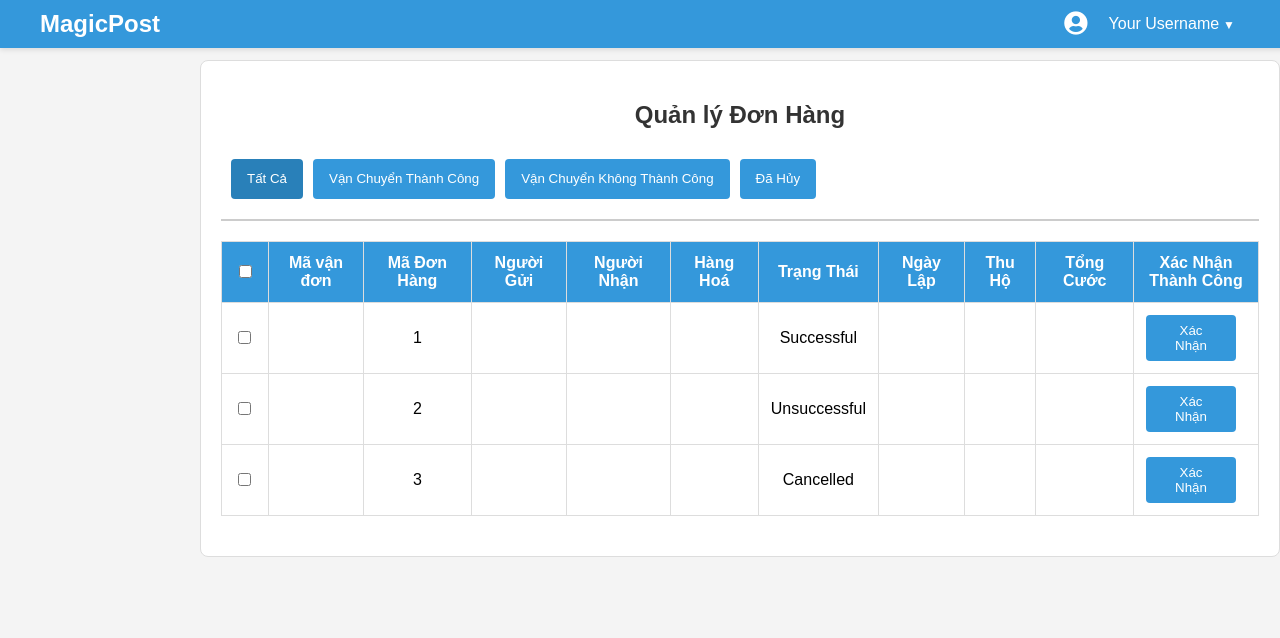
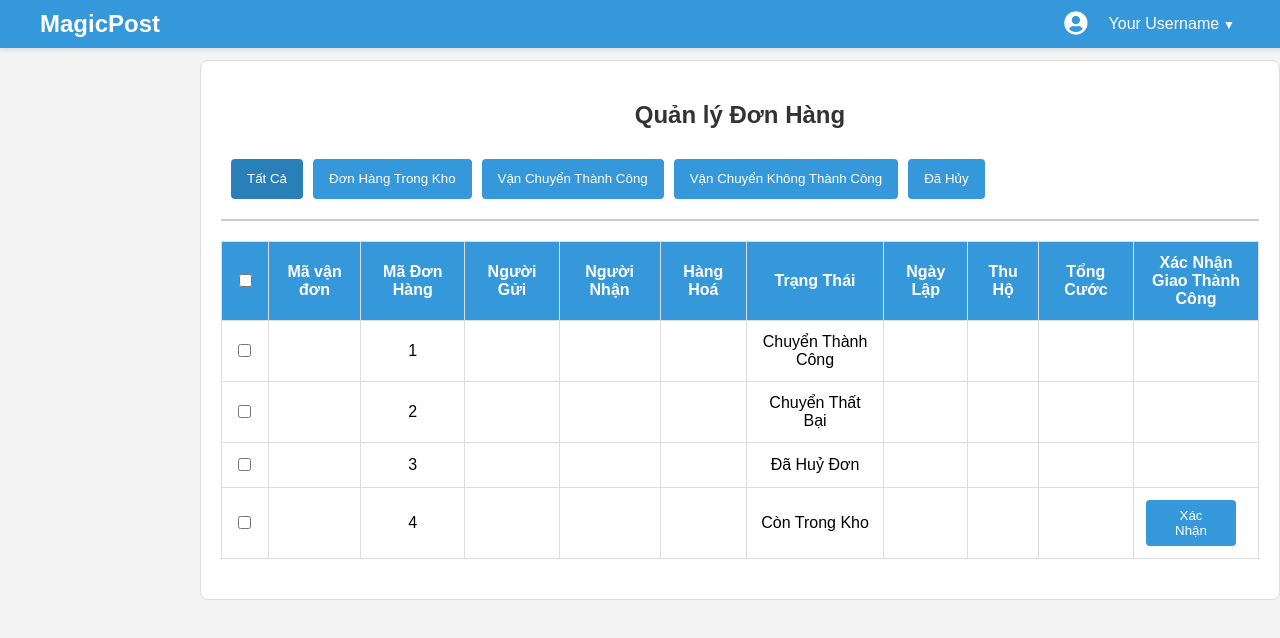
Before and after one commit to dodangquyen22/MagicPost, a React (Create React App) app in the folder client/: page /tellermain/orderlist in a window 1280 px wide. Shown: the top 638 px of the page. Built offline with nearby package versions, Linux system fonts and the light colour scheme.

Commit message:
Add password toggle functionality and update login form UI Update order status labels and add new actions to order list Fix typo in order status and add confirm button for new orders

```diff
--- a/client/src/components/teller_pages/OrderList.js
+++ b/client/src/components/teller_pages/OrderList.js
@@ -14,22 +14,25 @@ const ProductList = () => {
 
 
   // Giả sử bạn có một danh sách các đơn hàng
-  const orders = [
-    { id: 1, status: "Successful", printed: true },
-    { id: 2, status: "Unsuccessful", printed: false },
-    { id: 3, status: "Cancelled", printed: false },
+  const [orders, setOrder] = useState([
+    { id: 1, status: "Chuyển Thành Công", confirm: '' },
+    { id: 2, status: "Chuyển Thất Bại", confirm: '' },
+    { id: 3, status: "Đã Huỷ Đơn", confirm: '' },
+    { id: 4, status: "Còn Trong Kho", confirm: 'newOrder' },
     // Thêm các đơn hàng khác tùy ý
-  ];
+  ]);
 
   // Lọc đơn hàng dựa trên trạng thái
-  const filteredOrders = orders.filter(order => {
+  let filteredOrders = orders.filter(order => {
     switch (activeTab) {
       case "successful":
-        return order.status === "Successful";
+        return order.status === "Chuyển Thành Công";
       case "unsuccessful":
-        return order.status === "Unsuccessful";
+        return order.status === "Chuyển Thất Bại";
       case "cancelled":
-        return order.status === "Cancelled";
+        return order.status === "Đã Huỷ Đơn";
+      case "inWarehouse":
+        return order.status === "Còn Trong Kho";
       default:
         return true; // Hiển thị tất cả các đơn hàng nếu không có tab nào được chọn
     }
@@ -66,6 +69,55 @@ const ProductList = () => {
     setSelectAll(false);
   };
 
+  const handlePrint = () => {
+    console.log('print');
+    setSelectedOrders([]);
+    setShowActionsMenu(false);
+    setSelectAll(false);
+  }
+
+  const handleEdit = () => {
+    console.log('edit');
+    setSelectedOrders([]);
+    setShowActionsMenu(false);
+    setSelectAll(false);
+  }
+
+  const handleCreateOrder = () => {
+    console.log('createOrder');
+    setSelectedOrders([]);
+    setShowActionsMenu(false);
+    setSelectAll(false);
+  }
+
+  const handleCreateOrderReceiver = () => {
+    console.log('createOrderReceiver');
+    setSelectedOrders([]);
+    setShowActionsMenu(false);
+    setSelectAll(false);
+  }
+
+  const handleReturn = () => {
+    console.log('return');
+    setSelectedOrders([]);
+    setShowActionsMenu(false);
+    setSelectAll(false);
+  }
+
+  const handleCopy = () => {
+    console.log('copy');
+    setSelectedOrders([]);
+    setShowActionsMenu(false);
+    setSelectAll(false);
+  }
+
+  const handleDelete = () => {
+    console.log('delete');
+    setSelectedOrders([]);
+    setShowActionsMenu(false);
+    setSelectAll(false);
+  }
+
 
   return (
     <div className="order-container">
@@ -80,6 +132,12 @@ const ProductList = () => {
               onClick={() => setActiveTab("all")}
             >
               Tất Cả
+            </button>
+            <button
+              className={activeTab === "inWarehouse" ? "active" : ""}
+              onClick={() => setActiveTab("inWarehouse")}
+            >
+              Đơn Hàng Trong Kho
             </button>
             <button
               className={activeTab === "successful" ? "active" : ""}
@@ -108,11 +166,14 @@ const ProductList = () => {
                     </div>
                     {showActionsMenu && (
                       <div className="actions-select">
-                        <div onClick={() => handleAction('print')}>In đơn</div>
-                        <div onClick={() => handleAction('edit')}>Chỉnh Sửa Đơn</div>
-                        <div onClick={() => handleAction('changeStatus')}>Thay Đổi Trạng Thái In</div>
-                        <div onClick={() => handleAction('copy')}>Copy Hoá Đơn </div>
-                        <div onClick={() => handleAction('delete')}>Xoá Đơn</div>
+                        <div onClick={() => handlePrint('print')}>In đơn</div>
+                        <div onClick={() => handleEdit('edit')}>Chỉnh Sửa Đơn</div>
+                        {/* <div onClick={() => handleAction('changeStatus')}>Thay Đổi Trạng Thái In</div> */}
+                        <div onClick={() => handleCreateOrder('createOrder')}>Tạo Đơn Đến Điểm Tập Kết</div>
+                        <div onClick={() => handleCreateOrderReceiver('createOrderReceiver')}>Tạo Đơn Đến Người Nhận</div>
+                        <div onClick={() => handleReturn('return')}>Trả Hàng</div>
+                        <div onClick={() => handleCopy('copy')}>Copy Hoá Đơn </div>
+                        <div onClick={() => handleDelete('delete')}>Xoá Đơn</div>
                       </div>
                     )}
                   </div>
@@ -142,7 +203,7 @@ const ProductList = () => {
                   <th>Ngày Lập</th>
                   <th>Thu Hộ</th>
                   <th>Tổng Cước</th>
-                  <th>Xác Nhận Thành Công</th>
+                  <th>Xác Nhận Giao Thành Công</th>
                 </tr>
               </thead>
               <tbody>
@@ -165,7 +226,10 @@ const ProductList = () => {
                     <td></td>
                     <td></td>
                     <td>
-                      <button>Xác Nhận</button>
+                      {order.confirm === 'newOrder' && (
+                        <button className="confirm-btn">Xác Nhận</button>
+                      )}
+
                     </td>
                   </tr>
                 ))}
--- a/client/src/components/warehouse_staff/WarehouseStaff.js
+++ b/client/src/components/warehouse_staff/WarehouseStaff.js
@@ -15,25 +15,28 @@ const WarehouseStaff = () => {
 
     // Giả sử bạn có một danh sách các đơn hàng
     const [orders, setOrder] = useState([
-        { id: 1, status: "Successful", confirm: 'newOrder' },
-        { id: 2, status: "Unsuccessful", confirm: '' },
-        { id: 3, status: "Cancelled", confirm: '' },
+        { id: 1, status: "Chuyển Thành Công", confirm: '' },
+        { id: 2, status: "Chuyển Thất Bại", confirm: '' },
+        { id: 3, status: "Đã Huỷ Đơn", confirm: '' },
+        { id: 4, status: "Còn Trong Kho", confirm: 'newOrder' },
         // Thêm các đơn hàng khác tùy ý
     ]);
 
     // Lọc đơn hàng dựa trên trạng thái
-    // let filteredOrders = orders.filter(order => {
-    //     switch (activeTab) {
-    //         case "successful":
-    //             return order.status === "Successful";
-    //         case "unsuccessful":
-    //             return order.status === "Unsuccessful";
-    //         case "cancelled":
-    //             return order.status === "Cancelled";
-    //         default:
-    //             return true; // Hiển thị tất cả các đơn hàng nếu không có tab nào được chọn
-    //     }
-    // });
+    let filteredOrders = orders.filter(order => {
+        switch (activeTab) {
+            case "successful":
+                return order.status === "Chuyển Thành Công";
+            case "unsuccessful":
+                return order.status === "Chuyển Thất Bại";
+            case "cancelled":
+                return order.status === "Đã Huỷ Đơn";
+            case "inWarehouse":
+                return order.status === "Còn Trong Kho";
+            default:
+                return true; // Hiển thị tất cả các đơn hàng nếu không có tab nào được chọn
+        }
+    });
 
     const handleCheckboxChange = (orderId) => {
         const isSelected = selectedOrders.includes(orderId);
@@ -68,22 +71,51 @@ const WarehouseStaff = () => {
 
     const handlePrint = () => {
         console.log('print');
+        setSelectedOrders([]);
+        setShowActionsMenu(false);
+        setSelectAll(false);
     }
 
     const handleEdit = () => {
         console.log('edit');
+        setSelectedOrders([]);
+        setShowActionsMenu(false);
+        setSelectAll(false);
     }
 
     const handleCreateOrder = () => {
         console.log('createOrder');
+        setSelectedOrders([]);
+        setShowActionsMenu(false);
+        setSelectAll(false);
+    }
+
+    const handleCreateOrderNext = () => {
+        console.log('createOrderNext');
+        setSelectedOrders([]);
+        setShowActionsMenu(false);
+        setSelectAll(false);
+    }
+
+    const handleReturn = () => {
+        console.log('return');
+        setSelectedOrders([]);
+        setShowActionsMenu(false);
+        setSelectAll(false);
     }
 
     const handleCopy = () => {
         console.log('copy');
+        setSelectedOrders([]);
+        setShowActionsMenu(false);
+        setSelectAll(false);
     }
 
     const handleDelete = () => {
         console.log('delete');
+        setSelectedOrders([]);
+        setShowActionsMenu(false);
+        setSelectAll(false);
     }
 
 
@@ -129,6 +161,36 @@ const WarehouseStaff = () => {
                 <div className="content">
                     <h1>Thống Kê Đơn Hàng</h1>
                     <div className="tab-container">
+                        <button
+                            className={activeTab === "all" ? "active" : ""}
+                            onClick={() => setActiveTab("all")}
+                        >
+                            Tất Cả
+                        </button>
+                        <button
+                            className={activeTab === "inWarehouse" ? "active" : ""}
+                            onClick={() => setActiveTab("inWarehouse")}
+                        >
+                            Đơn Hàng Trong Kho
+                        </button>
+                        <button
+                            className={activeTab === "successful" ? "active" : ""}
+                            onClick={() => setActiveTab("successful")}
+                        >
+                            Vận Chuyển Thành Công
+                        </button>
+                        <button
+                            className={activeTab === "unsuccessful" ? "active" : ""}
+                            onClick={() => setActiveTab("unsuccessful")}
+                        >
+                            Vận Chuyển Không Thành Công
+                        </button>
+                        <button
+                            className={activeTab === "cancelled" ? "active" : ""}
+                            onClick={() => setActiveTab("cancelled")}
+                        >
+                            Đã Hủy
+                        </button>
                         {selectedOrders.length > 0 && (
                             <button>
                                 <div className="actions-container">
@@ -138,12 +200,14 @@ const WarehouseStaff = () => {
                                         </div>
                                         {showActionsMenu && (
                                             <div className="actions-select">
-                                                <div onClick={() => handleAction('print')}>In đơn</div>
-                                                <div onClick={() => handleAction('edit')}>Chỉnh Sửa Đơn</div>
+                                                <div onClick={() => handlePrint('print')}>In đơn</div>
+                                                <div onClick={() => handleEdit('edit')}>Chỉnh Sửa Đơn</div>
                                                 {/* <div onClick={() => handleAction('changeStatus')}>Thay Đổi Trạng Thái In</div> */}
-                                                <div onClick={() => handleAction('createOrder')}>Tạo Đơn Chuyển Hàng</div>
-                                                <div onClick={() => handleAction('copy')}>Copy Hoá Đơn </div>
-                                                <div onClick={() => handleAction('delete')}>Xoá Đơn</div>
+                                                <div onClick={() => handleCreateOrder('createOrder')}>Tạo Đơn Đến Điểm Giao Dịch</div>
+                                                <div onClick={() => handleCreateOrderNext('createOrderNext')}>Tạo Đơn Đến Điểm Tập Kết Tiếp </div>
+                                                <div onClick={() => handleReturn('return')}>Trả Hàng</div>
+                                                <div onClick={() => handleCopy('copy')}>Copy Hoá Đơn </div>
+                                                <div onClick={() => handleDelete('delete')}>Xoá Đơn</div>
                                             </div>
                                         )}
                                     </div>
@@ -174,11 +238,11 @@ const WarehouseStaff = () => {
                                     <th>Ngày Lập</th>
                                     <th>Thu Hộ</th>
                                     <th>Tổng Cước</th>
-                                    <th>Xác Nhận Đơn</th>
+                                    <th>Xác Nhận Nhập Đơn</th>
                                 </tr>
                             </thead>
                             <tbody>
-                                {orders.map(order => (
+                                {filteredOrders.map(order => (
                                     <tr key={order.id}>
                                         <td>
                                             <input
```
Also changed, not shown: client/src/components/log_in/Login.js (+23 -4 lines), client/src/components/log_in/login.css (+12 -0 lines).
